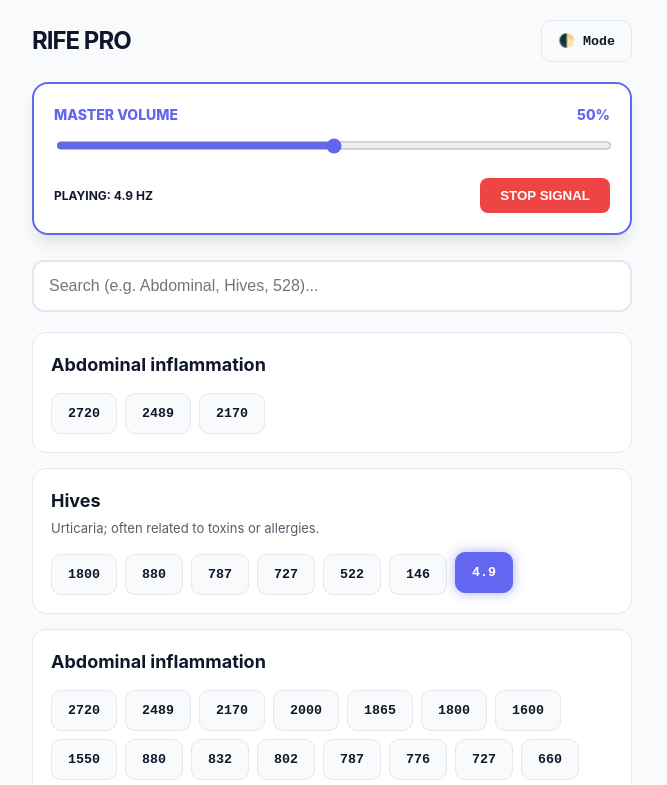
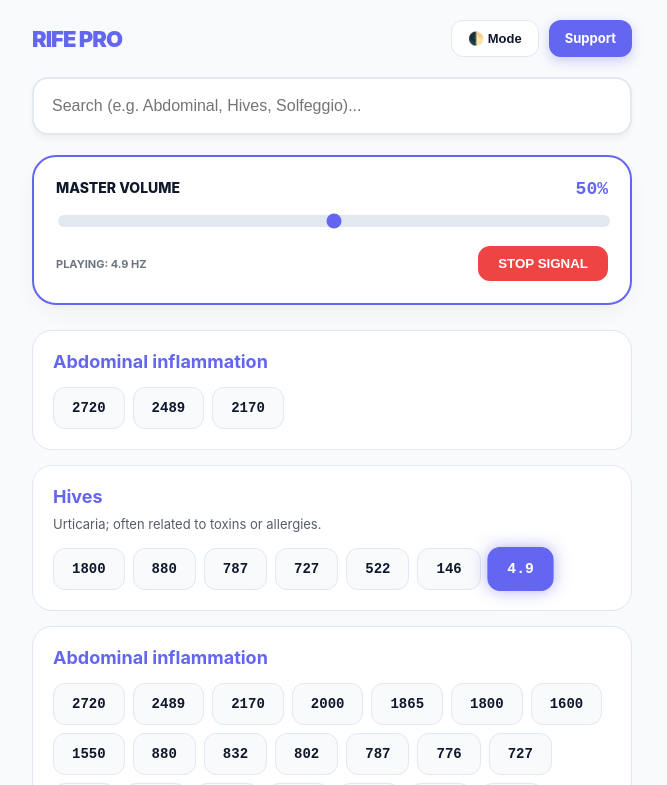
Before and after one commit to EmilieVM/rife, a plain HTML site: page public/index.html in a window 1280 px wide. Both pictures are taken after a click on the button "4.9". Shown: the top 785 px of the page, without its empty margins (308-975 px from the left). Drawn offline with Linux system fonts and the light colour scheme.

Commit message:
fix: Master Build

```diff
--- a/public/index.html
+++ b/public/index.html
@@ -3,7 +3,7 @@
 <head>
     <meta charset="UTF-8">
     <meta name="viewport" content="width=device-width, initial-scale=1.0">
-    <title>Rife Pro | Universal Precision</title>
+    <title>Rife Pro | Precision Frequency Suite</title>
     <style>
         :root {
             --primary: #6366f1;
@@ -18,182 +18,170 @@
         body {
             font-family: -apple-system, system-ui, sans-serif;
             max-width: 600px; margin: 0 auto; padding: 20px;
-            background: var(--bg); color: var(--text); line-height: 1.5;
+            background: var(--bg); color: var(--text); transition: background 0.2s;
         }
-        .nav { display: flex; justify-content: space-between; align-items: center; margin-bottom: 20px; }
 
-        /* Volume & Controls */
-        .master-controls {
-            background: var(--card); border: 2px solid var(--primary);
-            padding: 20px; border-radius: 16px; margin-bottom: 25px;
-            box-shadow: 0 10px 15px -3px rgba(0, 0, 0, 0.1);
-        }
-        .vol-row { display: flex; justify-content: space-between; font-weight: 800; font-size: 14px; margin-bottom: 10px; color: var(--primary); }
-        input[type="range"] { width: 100%; height: 15px; accent-color: var(--primary); cursor: pointer; margin-bottom: 15px; }
+        /* Header & Support */
+        .header { display: flex; justify-content: space-between; align-items: center; margin-bottom: 20px; }
+        .logo { font-size: 22px; font-weight: 900; color: var(--primary); letter-spacing: -1px; }
+        .nav-btns { display: flex; gap: 10px; }
+        .btn { padding: 10px 16px; border-radius: 12px; cursor: pointer; border: 1px solid var(--border); font-weight: 700; font-size: 13px; text-decoration: none; transition: 0.2s; background: var(--card); color: var(--text); }
+        .btn-support { background: var(--primary); color: white; border: none; box-shadow: 0 4px 12px rgba(99, 102, 241, 0.3); }
 
-        /* Search & UI */
+        /* 1. SEARCH AT TOP */
         .search-box {
-            width: 100%; padding: 15px; border-radius: 12px; border: 2px solid var(--border);
-            background: var(--card); color: var(--text); font-size: 16px; margin-bottom: 20px; box-sizing: border-box;
-            outline: none;
+            width: 100%; padding: 18px; border-radius: 16px; border: 2px solid var(--border);
+            background: var(--card); color: var(--text); font-size: 16px; margin-bottom: 20px; box-sizing: border-box; outline: none;
+            box-shadow: 0 4px 6px -1px rgba(0,0,0,0.05);
         }
         .search-box:focus { border-color: var(--primary); }
 
-        .card { background: var(--card); border: 1px solid var(--border); padding: 18px; border-radius: 14px; margin-bottom: 15px; }
-        .card h3 { margin: 0 0 5px 0; font-size: 18px; }
-        .card p { margin: 0 0 15px 0; font-size: 13px; opacity: 0.7; }
+        /* 2. VOLUME DASHBOARD BELOW SEARCH */
+        .dashboard {
+            background: var(--card); border: 2px solid var(--primary);
+            padding: 22px; border-radius: 24px; margin-bottom: 25px;
+            box-shadow: 0 10px 25px -5px rgba(0,0,0,0.05);
+        }
+        .vol-header { display: flex; justify-content: space-between; font-weight: 800; margin-bottom: 12px; font-size: 14px; }
+        #volDisplay { color: var(--primary); font-family: monospace; font-size: 18px; }
+
+        input[type="range"] {
+            width: 100%; height: 12px; accent-color: var(--primary); cursor: pointer;
+            background: var(--border); border-radius: 10px; appearance: none;
+        }
+
+        /* 3. RESULTS CARDS */
+        .card { background: var(--card); border: 1px solid var(--border); padding: 20px; border-radius: 20px; margin-bottom: 15px; }
+        .card h3 { margin: 0 0 8px 0; font-size: 18px; color: var(--primary); }
+        .card p { margin: 0 0 15px 0; font-size: 13px; opacity: 0.7; line-height: 1.4; }
 
         .freq-grid { display: flex; flex-wrap: wrap; gap: 8px; }
         .freq-btn {
-            padding: 12px 16px; border-radius: 10px; border: 1px solid var(--border);
+            padding: 12px 18px; border-radius: 12px; border: 1px solid var(--border);
             background: var(--bg); color: var(--text); font-weight: 700; cursor: pointer;
-            transition: all 0.2s ease; font-family: monospace;
+            transition: 0.2s; font-family: monospace; font-size: 14px;
         }
 
-        /* HIGHLIGHT FIX: Indigo glow for active frequency */
-        .freq-btn.is-playing {
+        /* INDIGO HIGHLIGHT */
+        .freq-btn.active-signal {
             background: var(--primary) !important; color: white !important;
-            border-color: var(--primary); box-shadow: 0 0 12px rgba(99, 102, 241, 0.5);
-            transform: translateY(-2px);
+            border-color: var(--primary); box-shadow: 0 0 15px rgba(99, 102, 241, 0.5);
+            transform: scale(1.05);
         }
 
-        .status-panel { display: flex; justify-content: space-between; align-items: center; margin-top: 10px; }
-        .btn-stop { background: #ef4444; color: white; border: none; padding: 10px 20px; border-radius: 8px; font-weight: 900; cursor: pointer; display: none; }
-        .status-txt { font-size: 12px; font-weight: bold; }
-
-        .disclaimer { font-size: 10px; text-align: center; margin-top: 40px; opacity: 0.5; }
+        .status-footer { display: flex; justify-content: space-between; align-items: center; margin-top: 15px; }
+        .stop-btn { background: #ef4444; color: white; border: none; padding: 10px 20px; border-radius: 12px; font-weight: 800; cursor: pointer; display: none; }
     </style>
 </head>
 <body>
 
-    <div class="nav">
-        <h1 style="margin:0; font-size: 24px; letter-spacing: -1px;">RIFE PRO</h1>
-        <button onclick="document.body.classList.toggle('dark-mode')" class="freq-btn">🌓 Mode</button>
-    </div>
+    <header class="header">
+        <div class="logo">RIFE PRO</div>
+        <div class="nav-btns">
+            <button onclick="document.body.classList.toggle('dark-mode')" class="btn">🌓 Mode</button>
+            <a href="https://buy.stripe.com/7sYdRbglJcHk3s6fzQ8ww01" target="_blank" class="btn btn-support">Support</a>
+        </div>
+    </header>
 
-    <div class="master-controls">
-        <div class="vol-row">
+    <input type="text" id="search" class="search-box" placeholder="Search (e.g. Abdominal, Hives, Solfeggio)...">
+
+    <div class="dashboard">
+        <div class="vol-header">
             <span>MASTER VOLUME</span>
-            <span id="volPercent">50%</span>
+            <span id="volDisplay">50%</span>
         </div>
-        <input type="range" id="masterVol" min="0" max="1" step="0.01" value="0.5">
+        <input type="range" id="volControl" min="0" max="1" step="0.01" value="0.5">
 
-        <div class="status-panel">
-            <span id="statusLabel" class="status-txt">SYSTEM READY</span>
-            <button id="stopBtn" class="btn-stop" onclick="killSignal()">STOP SIGNAL</button>
+        <div class="status-footer">
+            <span id="statusNote" style="font-size: 11px; font-weight: 700; opacity: 0.6;">SYSTEM READY</span>
+            <button id="stopBtn" class="stop-btn" onclick="stopAll()">STOP SIGNAL</button>
         </div>
     </div>
 
-    <input type="text" id="searchField" class="search-box" placeholder="Search (e.g. Abdominal, Hives, 528)...">
-
     <div id="results"></div>
 
-    <p class="disclaimer">Experimental Sine Tool. Frequencies under 40Hz may be silent on phone speakers.</p>
+    <script>
+        let audioCtx = null;
+        let masterGain = null;
+        let currentOsc = null;
+        let activeHz = null;
 
-    <script>
-        // --- THE ENGINE ---
-        let audioCtx = null;
-        let masterGainNode = null;
-        let activeOscillator = null;
-        let currentActiveHz = null;
-
-        // Force Audio Initialization
-        function setupAudio() {
+        // Wake Audio System
+        function wakeAudio() {
             if (!audioCtx) {
                 audioCtx = new (window.AudioContext || window.webkitAudioContext)();
-                masterGainNode = audioCtx.createGain();
-                masterGainNode.connect(audioCtx.destination);
+                masterGain = audioCtx.createGain();
+                masterGain.connect(audioCtx.destination);
+                masterGain.gain.value = document.getElementById('volControl').value;
             }
-            if (audioCtx.state === 'suspended') {
-                audioCtx.resume();
-            }
+            if (audioCtx.state === 'suspended') audioCtx.resume();
         }
 
-        // Handle Volume Slider
-        const slider = document.getElementById('masterVol');
-        const percent = document.getElementById('volPercent');
-
-        slider.addEventListener('input', (e) => {
-            setupAudio(); // Ensure engine stays awake
-            const val = e.target.value;
-            percent.innerText = Math.round(val * 100) + '%';
-
-            if (masterGainNode) {
-                // Use .value for instant hardware response
-                masterGainNode.gain.value = val;
+        // Live Volume Sync
+        document.getElementById('volControl').addEventListener('input', function() {
+            wakeAudio();
+            const val = this.value;
+            document.getElementById('volDisplay').innerText = Math.round(val * 100) + '%';
+            if (masterGain) {
+                // Direct assignment for most robust phone/laptop support
+                masterGain.gain.value = val;
             }
         });
 
-        function killSignal() {
-            if (activeOscillator) {
-                activeOscillator.stop();
-                activeOscillator.disconnect();
-                activeOscillator = null;
+        function stopAll() {
+            if (currentOsc) {
+                currentOsc.stop();
+                currentOsc.disconnect();
+                currentOsc = null;
             }
-            currentActiveHz = null;
+            activeHz = null;
             document.getElementById('stopBtn').style.display = 'none';
-            document.getElementById('statusLabel').innerText = 'SIGNAL STOPPED';
-            // Clear all highlights
-            document.querySelectorAll('.freq-btn').forEach(b => b.classList.remove('is-playing'));
+            document.getElementById('statusNote').innerText = 'SIGNAL STOPPED';
+            document.querySelectorAll('.freq-btn').forEach(b => b.classList.remove('active-signal'));
         }
 
-        function playHz(hz) {
-            setupAudio(); // Resume on every click
+        function play(hz) {
+            wakeAudio();
+            if (activeHz === hz) { stopAll(); return; }
+            stopAll();
 
-            // Toggle logic: If clicking the same one, stop it.
-            if (currentActiveHz === hz) {
-                killSignal();
-                return;
-            }
+            currentOsc = audioCtx.createOscillator();
+            currentOsc.type = 'sine';
+            currentOsc.frequency.value = hz;
 
-            killSignal(); // Stop anything else playing
+            currentOsc.connect(masterGain);
+            // Re-sync volume on start
+            masterGain.gain.value = document.getElementById('volControl').value;
 
-            activeOscillator = audioCtx.createOscillator();
-            activeOscillator.type = 'sine';
-            activeOscillator.frequency.value = hz;
+            currentOsc.start();
+            activeHz = hz;
 
-            // Connect to our global fader
-            activeOscillator.connect(masterGainNode);
+            document.getElementById('statusNote').innerText = 'PLAYING: ' + hz + ' HZ';
+            document.getElementById('stopBtn').style.display = 'block';
 
-            // SYNC FIX: Re-apply the current slider value to the gain node
-            masterGainNode.gain.value = slider.value;
-
-            activeOscillator.start();
-            currentActiveHz = hz;
-
-            // UI Feedback
-            document.getElementById('stopBtn').style.display = 'block';
-            document.getElementById('statusLabel').innerText = 'PLAYING: ' + hz + ' HZ';
-
-            // HIGHLIGHT FIX: Find the button across the whole document
-            updateHighlights();
+            updateBtnHighlights();
         }
 
-        function updateHighlights() {
+        function updateBtnHighlights() {
             document.querySelectorAll('.freq-btn').forEach(btn => {
-                if (parseFloat(btn.innerText) === currentActiveHz) {
-                    btn.classList.add('is-playing');
+                if(parseFloat(btn.innerText) === activeHz) {
+                    btn.classList.add('active-signal');
                 } else {
-                    btn.classList.remove('is-playing');
+                    btn.classList.remove('active-signal');
                 }
             });
         }
 
-        // --- DATA & SEARCH ---
-        let mainData = [];
-
-        async function init() {
+        // --- DATA ---
+        let mainDb = [];
+        async function fetchDb() {
             try {
-                const res = await fetch('frequencies.json');
-                mainData = await res.json();
+                const r = await fetch('frequencies.json');
+                mainDb = await r.json();
             } catch(e) {
-                // Fallback basic data
-                mainData = [
-                    { name: "Solfeggio 528", frequencies: [528], description: "Transformation & Miracles" },
-                    { name: "Hives Protocol", frequencies: [1800, 880, 787, 727, 4.9], description: "Allergy/Skin rash" }
-                ];
+                mainDb = [{name:"Solfeggio 528", frequencies:[528], description:"Transformation"}];
             }
-            render(mainData);
+            render(mainDb);
         }
 
         function render(data) {
@@ -204,27 +192,25 @@
                     <p>${item.description || ''}</p>
                     <div class="freq-grid">
                         ${item.frequencies.map(f => `
-                            <button class="freq-btn ${currentActiveHz === f ? 'is-playing' : ''}"
-                                    onclick="playHz(${f})">
-                                ${f}
-                            </button>
+                            <button class="freq-btn ${activeHz === f ? 'active-signal' : ''}"
+                                    onclick="play(${f})">${f}</button>
                         `).join('')}
                     </div>
                 </div>
             `).join('');
         }
 
-        document.getElementById('searchField').addEventListener('input', (e) => {
-            const t = e.target.value.toLowerCase();
-            const filtered = mainData.filter(i =>
+        document.getElementById('search').oninput = function() {
+            const t = this.value.toLowerCase();
+            const filtered = mainDb.filter(i =>
                 i.name.toLowerCase().includes(t) ||
                 (i.keywords && i.keywords.some(k => k.toLowerCase().includes(t)))
             );
             render(filtered);
-            updateHighlights(); // Ensure highlights persist after filtering
-        });
+            updateBtnHighlights();
+        };
 
-        init();
+        fetchDb();
     </script>
 </body>
 </html>
```
